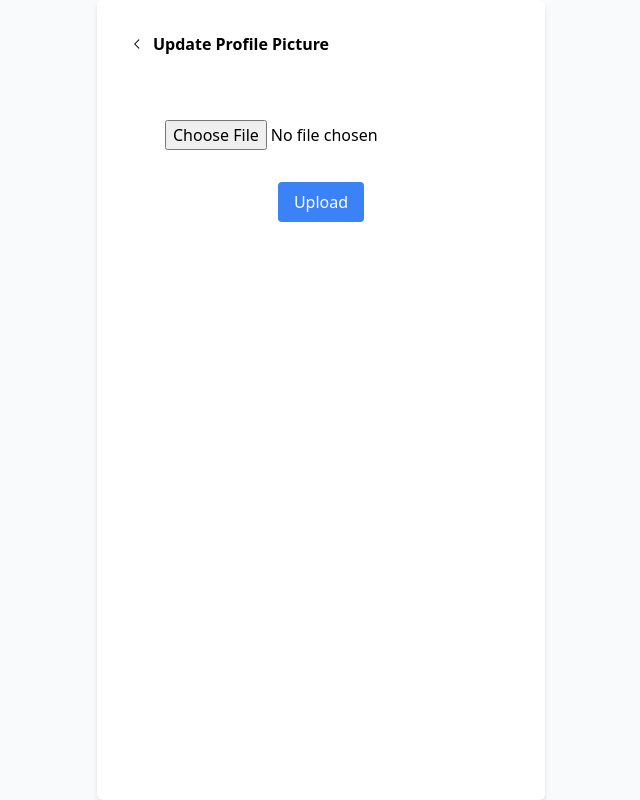
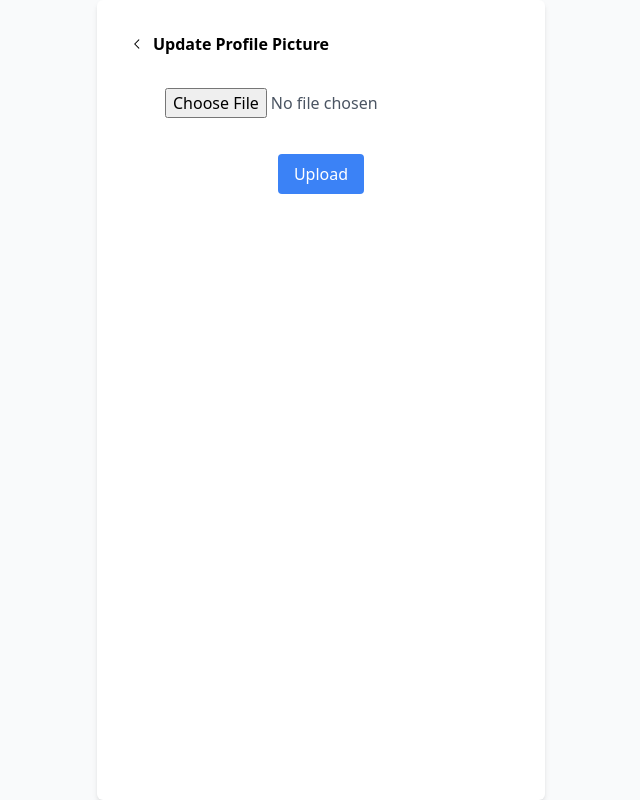
Before and after one commit to chathuradissanayake/QR-and-FR-room-accessing-system, a React (Vite) app in the folder frontend/: page /upload-picture in a window 1280 px wide. Shown: the whole page, without its empty margins (319-959 px from the left). Built offline with nearby package versions, Linux system fonts and the light colour scheme; no server answers; sample sign-in values are in the browser's storage.

Commit message:
Developed dark theme for profilepictureupdate

```diff
--- a/frontend/src/pages/ProfilePictureUpload.jsx
+++ b/frontend/src/pages/ProfilePictureUpload.jsx
@@ -65,11 +65,10 @@ const ProfilePictureUpload = () => {
   };
 
   return (
-  <div className="flex justify-center min-h-screen bg-gray-50">
-  <div className="bg-white shadow-md rounded-md p-8 w-full max-w-md">
+    <div className="flex justify-center min-h-screen bg-gray-50 dark:bg-slate-600 ">
+    <div className="bg-white shadow-md rounded-md p-8 w-full max-w-md dark:bg-slate-800">
 
-
-  <div className="title flex items-center space-x-2 mb-8">
+    <div className="title flex items-center space-x-2 mb-8 dark:text-white">
 
         <GoChevronLeft className="cursor-pointer"
         onClick={handleBackNavigation}/>
@@ -82,7 +81,7 @@ const ProfilePictureUpload = () => {
     type="file"
     accept="image/*"
     onChange={handleImageChange}
-    className="my-8"
+    className="block text-gray-600 mb-1 dark:text-slate-200"
   />
   {preview && (
     <img
@@ -93,7 +92,7 @@ const ProfilePictureUpload = () => {
   )}
   <button
     onClick={handleUpload}
-    className="px-4 py-2 bg-blue-500 text-white rounded hover:bg-blue-600"
+    className="px-4 py-2 bg-blue-500 text-white rounded hover:bg-blue-600 mt-8"
   >
     Upload
   </button>
```
